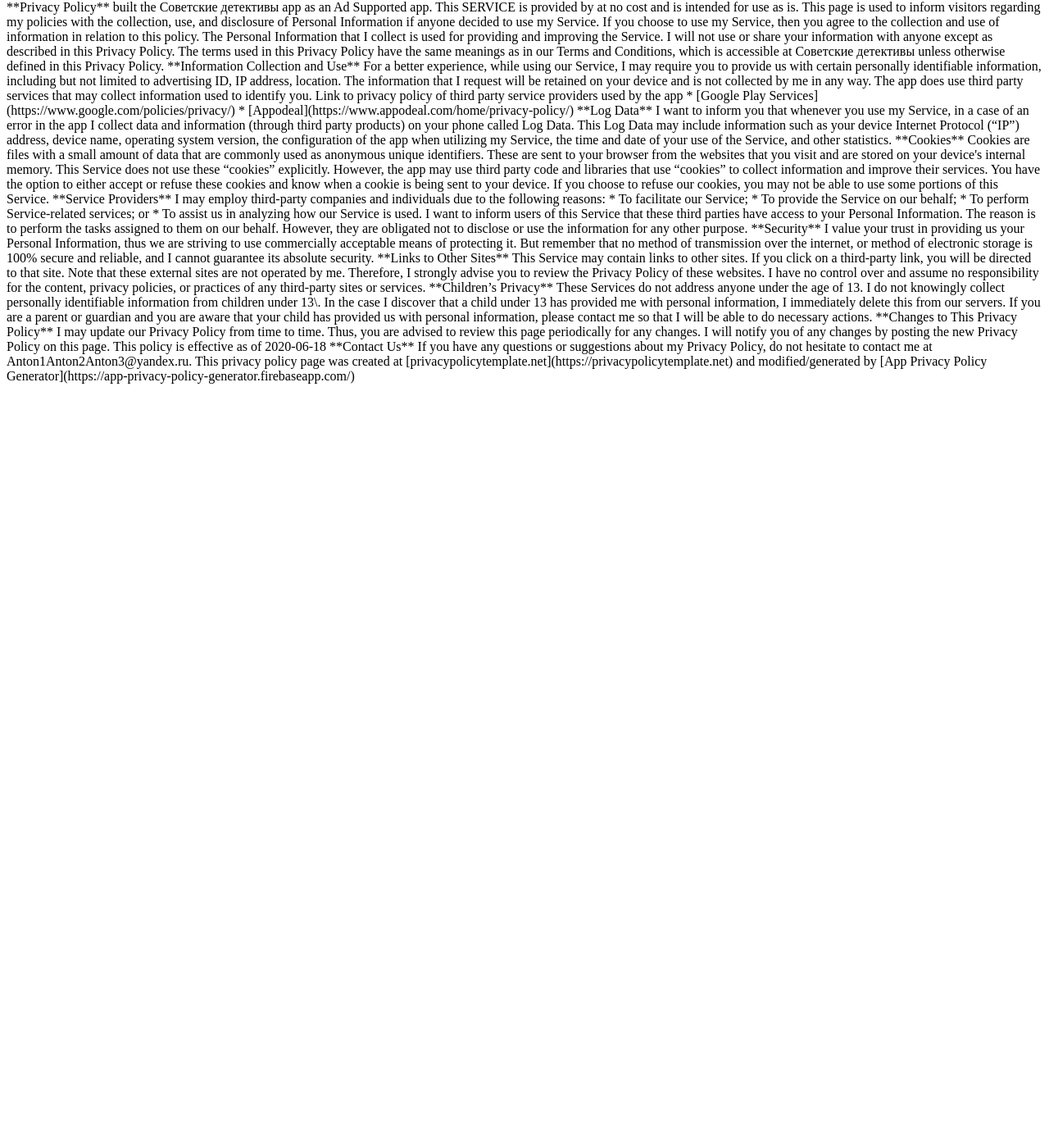
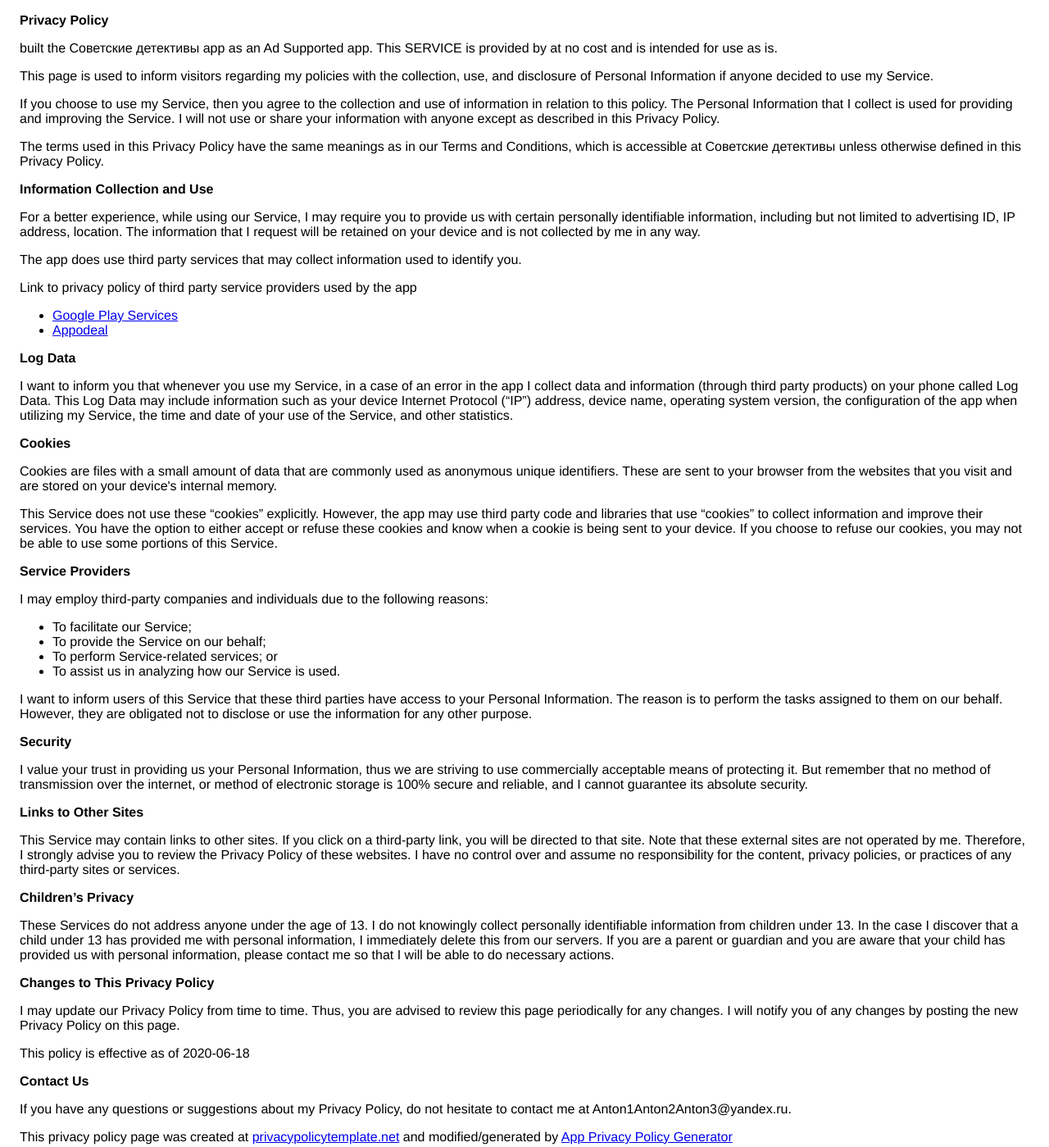
Before and after one commit to anton3327/myproject, a plain HTML site: page index.html in a window 1280 px wide. Shown: the part 8-1407 px from the top of the page at 82% size. Before the commit the page ends 800 px from the top, so only its background shows below. Drawn offline with Linux system fonts and the light colour scheme.

Commit message:
Update index.html

```diff
--- a/index.html
+++ b/index.html
@@ -1,65 +1,113 @@
-**Privacy Policy**
-
-built the Советские детективы app as an Ad Supported app. This SERVICE is provided by at no cost and is intended for use as is.
-
-This page is used to inform visitors regarding my policies with the collection, use, and disclosure of Personal Information if anyone decided to use my Service.
-
-If you choose to use my Service, then you agree to the collection and use of information in relation to this policy. The Personal Information that I collect is used for providing and improving the Service. I will not use or share your information with anyone except as described in this Privacy Policy.
-
-The terms used in this Privacy Policy have the same meanings as in our Terms and Conditions, which is accessible at Советские детективы unless otherwise defined in this Privacy Policy.
-
-**Information Collection and Use**
-
-For a better experience, while using our Service, I may require you to provide us with certain personally identifiable information, including but not limited to advertising ID, IP address, location. The information that I request will be retained on your device and is not collected by me in any way.
-
-The app does use third party services that may collect information used to identify you.
-
-Link to privacy policy of third party service providers used by the app
-
-*   [Google Play Services](https://www.google.com/policies/privacy/)
-*   [Appodeal](https://www.appodeal.com/home/privacy-policy/)
-
-**Log Data**
-
-I want to inform you that whenever you use my Service, in a case of an error in the app I collect data and information (through third party products) on your phone called Log Data. This Log Data may include information such as your device Internet Protocol (“IP”) address, device name, operating system version, the configuration of the app when utilizing my Service, the time and date of your use of the Service, and other statistics.
-
-**Cookies**
-
-Cookies are files with a small amount of data that are commonly used as anonymous unique identifiers. These are sent to your browser from the websites that you visit and are stored on your device's internal memory.
-
-This Service does not use these “cookies” explicitly. However, the app may use third party code and libraries that use “cookies” to collect information and improve their services. You have the option to either accept or refuse these cookies and know when a cookie is being sent to your device. If you choose to refuse our cookies, you may not be able to use some portions of this Service.
-
-**Service Providers**
-
-I may employ third-party companies and individuals due to the following reasons:
-
-*   To facilitate our Service;
-*   To provide the Service on our behalf;
-*   To perform Service-related services; or
-*   To assist us in analyzing how our Service is used.
-
-I want to inform users of this Service that these third parties have access to your Personal Information. The reason is to perform the tasks assigned to them on our behalf. However, they are obligated not to disclose or use the information for any other purpose.
-
-**Security**
-
-I value your trust in providing us your Personal Information, thus we are striving to use commercially acceptable means of protecting it. But remember that no method of transmission over the internet, or method of electronic storage is 100% secure and reliable, and I cannot guarantee its absolute security.
-
-**Links to Other Sites**
-
-This Service may contain links to other sites. If you click on a third-party link, you will be directed to that site. Note that these external sites are not operated by me. Therefore, I strongly advise you to review the Privacy Policy of these websites. I have no control over and assume no responsibility for the content, privacy policies, or practices of any third-party sites or services.
-
-**Children’s Privacy**
-
-These Services do not address anyone under the age of 13. I do not knowingly collect personally identifiable information from children under 13\. In the case I discover that a child under 13 has provided me with personal information, I immediately delete this from our servers. If you are a parent or guardian and you are aware that your child has provided us with personal information, please contact me so that I will be able to do necessary actions.
-
-**Changes to This Privacy Policy**
-
-I may update our Privacy Policy from time to time. Thus, you are advised to review this page periodically for any changes. I will notify you of any changes by posting the new Privacy Policy on this page.
-
-This policy is effective as of 2020-06-18
-
-**Contact Us**
-
-If you have any questions or suggestions about my Privacy Policy, do not hesitate to contact me at Anton1Anton2Anton3@yandex.ru.
-
-This privacy policy page was created at [privacypolicytemplate.net](https://privacypolicytemplate.net) and modified/generated by [App Privacy Policy Generator](https://app-privacy-policy-generator.firebaseapp.com/)
+<!DOCTYPE html>
+    <html>
+    <head>
+      <meta charset='utf-8'>
+      <meta name='viewport' content='width=device-width'>
+      <title>Privacy Policy</title>
+      <style> body { font-family: 'Helvetica Neue', Helvetica, Arial, sans-serif; padding:1em; } </style>
+    </head>
+    <body>
+    <strong>Privacy Policy</strong> <p>
+                   built the Советские детективы app as
+                  an Ad Supported app. This SERVICE is provided by
+                   at no cost and is intended for use as
+                  is.
+                </p> <p>
+                  This page is used to inform visitors regarding my
+                  policies with the collection, use, and disclosure of Personal
+                  Information if anyone decided to use my Service.
+                </p> <p>
+                  If you choose to use my Service, then you agree to
+                  the collection and use of information in relation to this
+                  policy. The Personal Information that I collect is
+                  used for providing and improving the Service. I will not use or share your information with
+                  anyone except as described in this Privacy Policy.
+                </p> <p>
+                  The terms used in this Privacy Policy have the same meanings
+                  as in our Terms and Conditions, which is accessible at
+                  Советские детективы unless otherwise defined in this Privacy Policy.
+                </p> <p><strong>Information Collection and Use</strong></p> <p>
+                  For a better experience, while using our Service, I
+                  may require you to provide us with certain personally
+                  identifiable information, including but not limited to advertising ID, IP address, location. The information that
+                  I request will be retained on your device and is not collected by me in any way.
+                </p> <div><p>
+                    The app does use third party services that may collect
+                    information used to identify you.
+                  </p> <p>
+                    Link to privacy policy of third party service providers used
+                    by the app
+                  </p> <ul><li><a href="https://www.google.com/policies/privacy/" target="_blank" rel="noopener noreferrer">Google Play Services</a></li><!----><!----><!----><!----><!----><!----><!----><!----><li><a href="https://www.appodeal.com/home/privacy-policy/" target="_blank" rel="noopener noreferrer">Appodeal</a></li><!----><!----><!----><!----><!----><!----><!----></ul></div> <p><strong>Log Data</strong></p> <p>
+                  I want to inform you that whenever you
+                  use my Service, in a case of an error in the app
+                  I collect data and information (through third party
+                  products) on your phone called Log Data. This Log Data may
+                  include information such as your device Internet Protocol
+                  (“IP”) address, device name, operating system version, the
+                  configuration of the app when utilizing my Service,
+                  the time and date of your use of the Service, and other
+                  statistics.
+                </p> <p><strong>Cookies</strong></p> <p>
+                  Cookies are files with a small amount of data that are
+                  commonly used as anonymous unique identifiers. These are sent
+                  to your browser from the websites that you visit and are
+                  stored on your device's internal memory.
+                </p> <p>
+                  This Service does not use these “cookies” explicitly. However,
+                  the app may use third party code and libraries that use
+                  “cookies” to collect information and improve their services.
+                  You have the option to either accept or refuse these cookies
+                  and know when a cookie is being sent to your device. If you
+                  choose to refuse our cookies, you may not be able to use some
+                  portions of this Service.
+                </p> <p><strong>Service Providers</strong></p> <p>
+                  I may employ third-party companies and
+                  individuals due to the following reasons:
+                </p> <ul><li>To facilitate our Service;</li> <li>To provide the Service on our behalf;</li> <li>To perform Service-related services; or</li> <li>To assist us in analyzing how our Service is used.</li></ul> <p>
+                  I want to inform users of this Service
+                  that these third parties have access to your Personal
+                  Information. The reason is to perform the tasks assigned to
+                  them on our behalf. However, they are obligated not to
+                  disclose or use the information for any other purpose.
+                </p> <p><strong>Security</strong></p> <p>
+                  I value your trust in providing us your
+                  Personal Information, thus we are striving to use commercially
+                  acceptable means of protecting it. But remember that no method
+                  of transmission over the internet, or method of electronic
+                  storage is 100% secure and reliable, and I cannot
+                  guarantee its absolute security.
+                </p> <p><strong>Links to Other Sites</strong></p> <p>
+                  This Service may contain links to other sites. If you click on
+                  a third-party link, you will be directed to that site. Note
+                  that these external sites are not operated by me.
+                  Therefore, I strongly advise you to review the
+                  Privacy Policy of these websites. I have
+                  no control over and assume no responsibility for the content,
+                  privacy policies, or practices of any third-party sites or
+                  services.
+                </p> <p><strong>Children’s Privacy</strong></p> <p>
+                  These Services do not address anyone under the age of 13.
+                  I do not knowingly collect personally
+                  identifiable information from children under 13. In the case
+                  I discover that a child under 13 has provided
+                  me with personal information, I immediately
+                  delete this from our servers. If you are a parent or guardian
+                  and you are aware that your child has provided us with
+                  personal information, please contact me so that
+                  I will be able to do necessary actions.
+                </p> <p><strong>Changes to This Privacy Policy</strong></p> <p>
+                  I may update our Privacy Policy from
+                  time to time. Thus, you are advised to review this page
+                  periodically for any changes. I will
+                  notify you of any changes by posting the new Privacy Policy on
+                  this page.
+                </p> <p>This policy is effective as of 2020-06-18</p> <p><strong>Contact Us</strong></p> <p>
+                  If you have any questions or suggestions about my
+                  Privacy Policy, do not hesitate to contact me at Anton1Anton2Anton3@yandex.ru.
+                </p> <p>
+                  This privacy policy page was created at
+                  <a href="https://privacypolicytemplate.net" target="_blank" rel="noopener noreferrer">privacypolicytemplate.net</a>
+                  and modified/generated by
+                  <a href="https://app-privacy-policy-generator.firebaseapp.com/" target="_blank" rel="noopener noreferrer">App Privacy Policy Generator</a></p>
+    </body>
+    </html>
```
